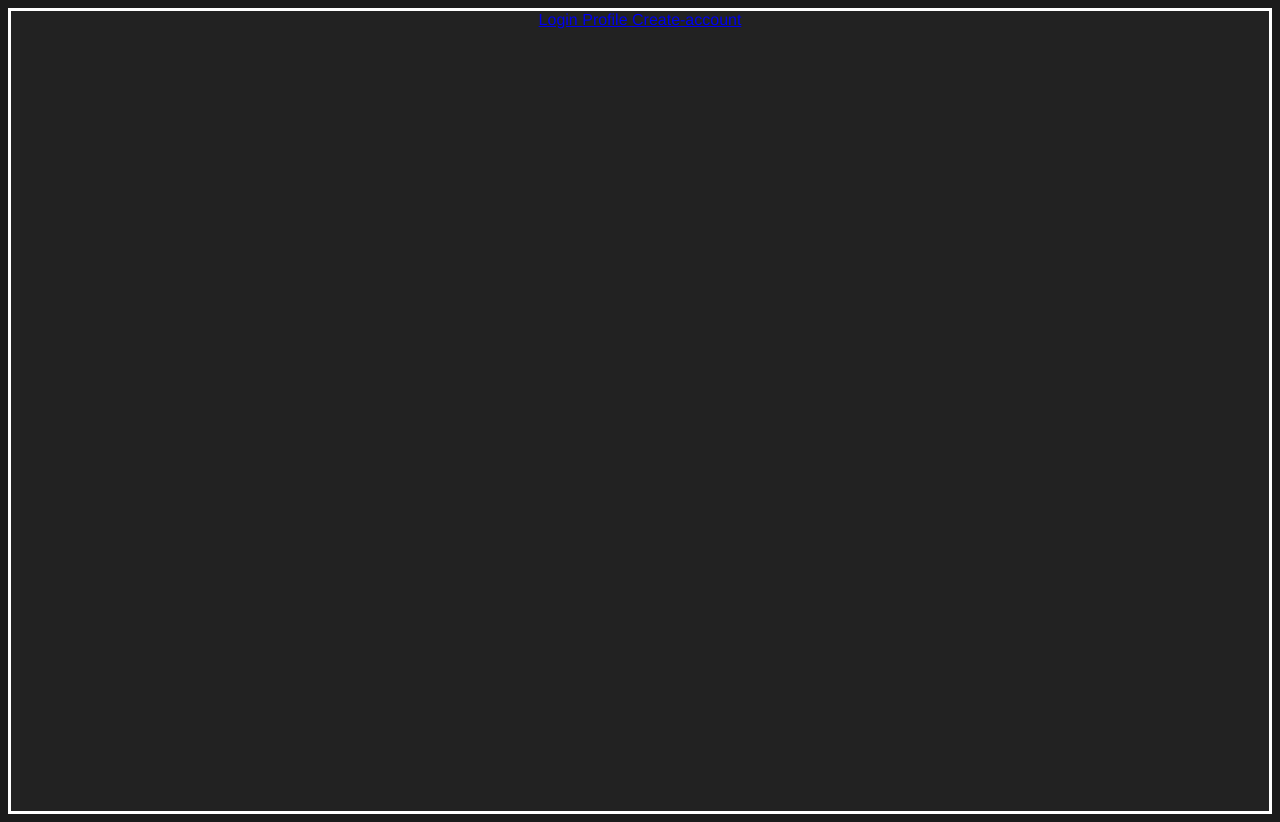
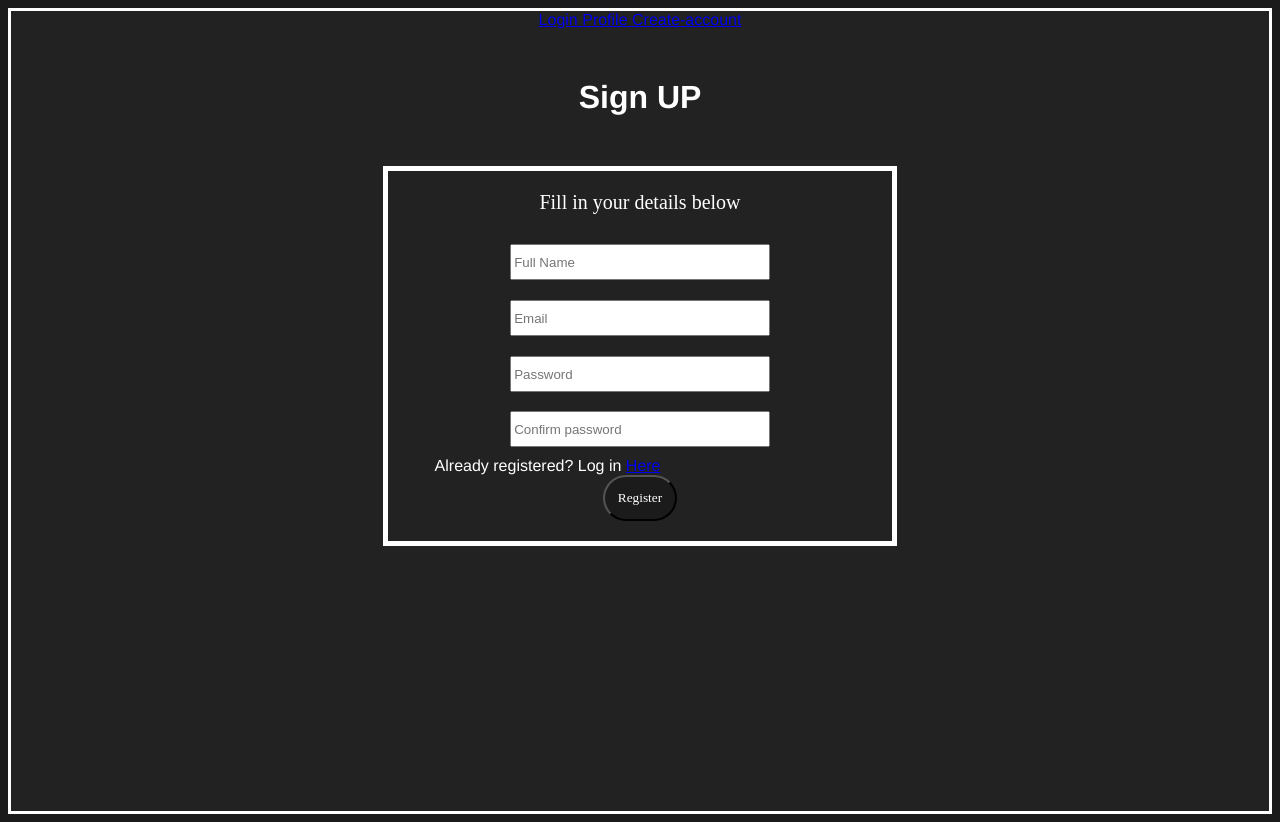
Before and after one commit to stamley/cloudwave, a Vue app: page /create-account in a window 1280 px wide. Built offline with nearby package versions, Linux system fonts and the light colour scheme.

Commit message:
files merged

```diff
--- a/src/views/CreateAccountView.vue
+++ b/src/views/CreateAccountView.vue
@@ -1,4 +1,129 @@
+@@ -1,5 +1,126 @@
 <template>
   <div></div>
+  <div class="container">
+    <h1 class="title">Sign UP</h1>
+    <div class="signInBox">
+      <p class="signInText">Fill in your details below</p>
+
+      <input type="text" placeholder="Full Name" class="nameBox" />
+      <input type="email" placeholder="Email" required class="mailBox" />
+      <input type="password" placeholder="Password" class="passBox" />
+      <input
+        type="password"
+        placeholder="Confirm password"
+        class="ConpassBox"
+      />
+
+      <button class="register">Register</button>
+      <footer>
+        Already registered? Log in
+        <a href="#">Here</a>
+      </footer>
+    </div>
+  </div>
 </template>
 <script></script>
+
+<style scoped>
+.container {
+  display: grid;
+  grid-template-columns: auto;
+  grid-template-rows: auto;
+  grid-template-areas:
+    "title"
+    "signInBox";
+  width: 80%;
+  margin-right: auto;
+  margin-left: auto;
+}
+
+.title {
+  margin-top: 50px;
+  grid-area: title;
+  margin-bottom: 50px;
+}
+
+.signInBox {
+  width: 50%;
+  length: 50%;
+  margin-right: auto;
+  margin-left: auto;
+  grid-area: signInBox;
+  display: grid;
+  grid-template-columns: auto;
+  grid-template-rows: auto;
+  grid-template-areas:
+    "signInText signInText signInText"
+    "nameBox nameBox nameBox"
+    "nameBox nameBox nameBox"
+    "mailBox mailBox mailBox"
+    "passBox passBox passBox"
+    "ConpassBox ConpassBox ConpassBox"
+    "register register register";
+  border: solid 5px;
+}
+
+.signInText {
+  font-family: cursive;
+  font-size: 20px;
+  grid-area: signInText;
+}
+
+/* Full name box */
+.nameBox {
+  width: 50%;
+  height: 30px;
+  grid-area: nameBox;
+  margin-right: auto;
+  margin-left: auto;
+  margin-top: 10px;
+  margin-bottom: 10px;
+}
+
+.mailBox {
+  width: 50%;
+  height: 30px;
+  grid-area: mailBox;
+  margin-right: auto;
+  margin-left: auto;
+  margin-top: 10px;
+  margin-bottom: 10px;
+}
+
+.passBox {
+  width: 50%;
+  height: 30px;
+  grid-area: passBox;
+  margin-right: auto;
+  margin-left: auto;
+  margin-top: 10px;
+  margin-bottom: 10px;
+}
+
+.ConpassBox {
+  width: 50%;
+  height: 30px;
+  grid-area: passBox;
+  margin-right: auto;
+  margin-left: auto;
+  margin-top: 65px;
+  margin-bottom: 10px;
+}
+
+.signInBox button {
+  width: fit-content;
+  margin: auto;
+  border-radius: 60px;
+  background-color: rgb(27, 27, 27);
+  color: white;
+  margin-bottom: 20px;
+  font-family: cursive;
+  padding: 13px;
+}
+
+.register {
+  grid-area: register;
+  margin-right: auto;
+}
+</style>
```
